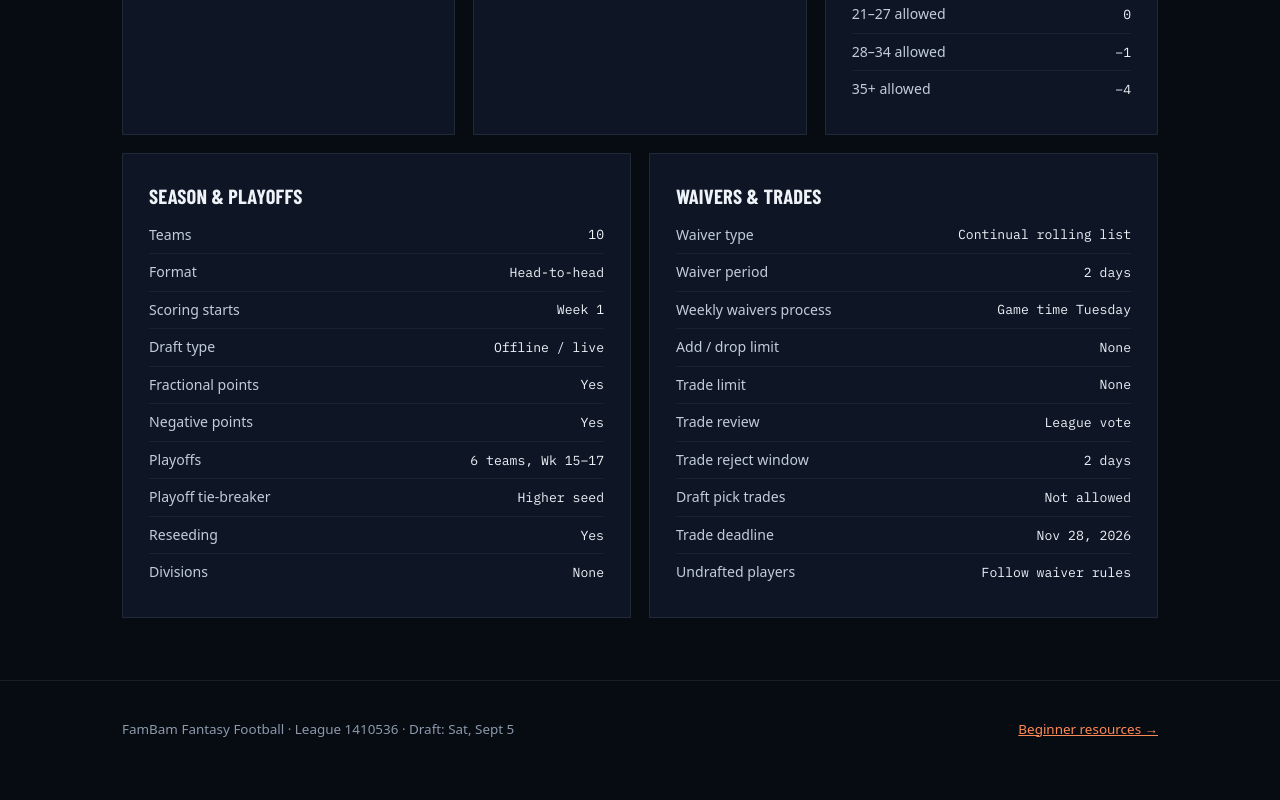
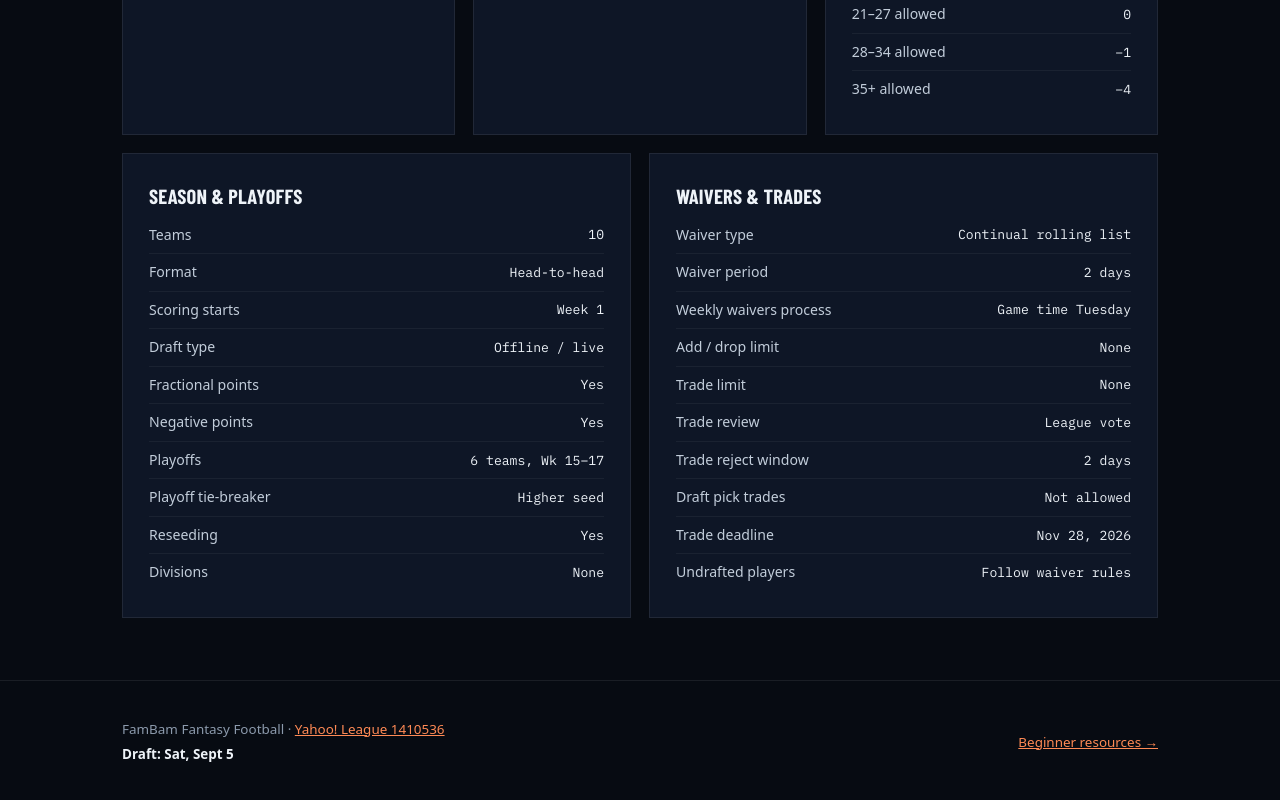
Before and after one commit to gvogenbeck/fambam, a website: page index.html in a window 1280 px wide. Shown: the part 3292-4092 px from the top of the page. Drawn offline with nearby package versions, Linux system fonts and the light colour scheme; no server answers; a web font is replaced by a local one.

Commit message:
Tighten mobile hero spacing; link Yahoo league in footer, bold draft date on own line

```diff
--- a/index.html
+++ b/index.html
@@ -158,8 +158,11 @@
 
   footer{border-top:1px solid var(--line);padding:38px 0 60px;color:var(--muted);font-size:.84rem}
   footer .wrap{display:flex;flex-wrap:wrap;gap:18px;align-items:center;justify-content:space-between}
+  .footinfo{display:flex;flex-direction:column;gap:4px}
+  .footinfo strong{color:var(--chalk);font-weight:700}
 
   @media (max-width:820px){
+    .hero{padding-top:32px}
     .steps,.polls,.rulegrid,.rulegrid.two{grid-template-columns:1fr}
     .brow{grid-template-columns:40px 1fr 1fr;row-gap:10px;column-gap:10px}
     .brow .slot{grid-column:1;grid-row:1}
@@ -387,7 +390,10 @@
 
 <footer>
   <div class="wrap">
-    <span>FamBam Fantasy Football &middot; League 1410536 &middot; Draft: Sat, Sept 5</span>
+    <div class="footinfo">
+      <span>FamBam Fantasy Football &middot; <a href="https://football.fantasysports.yahoo.com/league/fambam_fantasy_football" target="_blank" rel="noopener">Yahoo! League 1410536</a></span>
+      <strong>Draft: Sat, Sept 5</strong>
+    </div>
     <span><a href="resources.html">Beginner resources &rarr;</a></span>
   </div>
 </footer>
```
